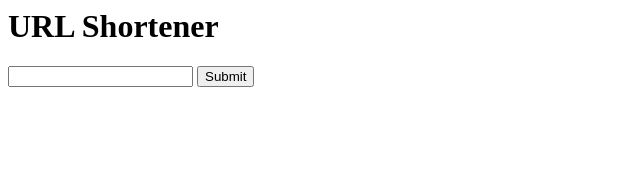
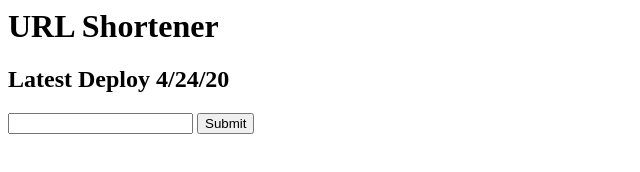
Before and after one commit to phonomenal/nodejs_URLShortener, a website: page index.html in a window 1280 px wide. Shown: the whole page, without its empty margins (0-640 px from the left). Drawn offline with Linux system fonts and the light colour scheme.

Commit message:
update header date

```diff
--- a/index.html
+++ b/index.html
@@ -1,4 +1,6 @@
 <h1>URL Shortener</h1>
+
+<h2>Latest Deploy 4/24/20</h2>
 
 <form method="POST" action="/url">
   <input type="text" name="url" />
```
